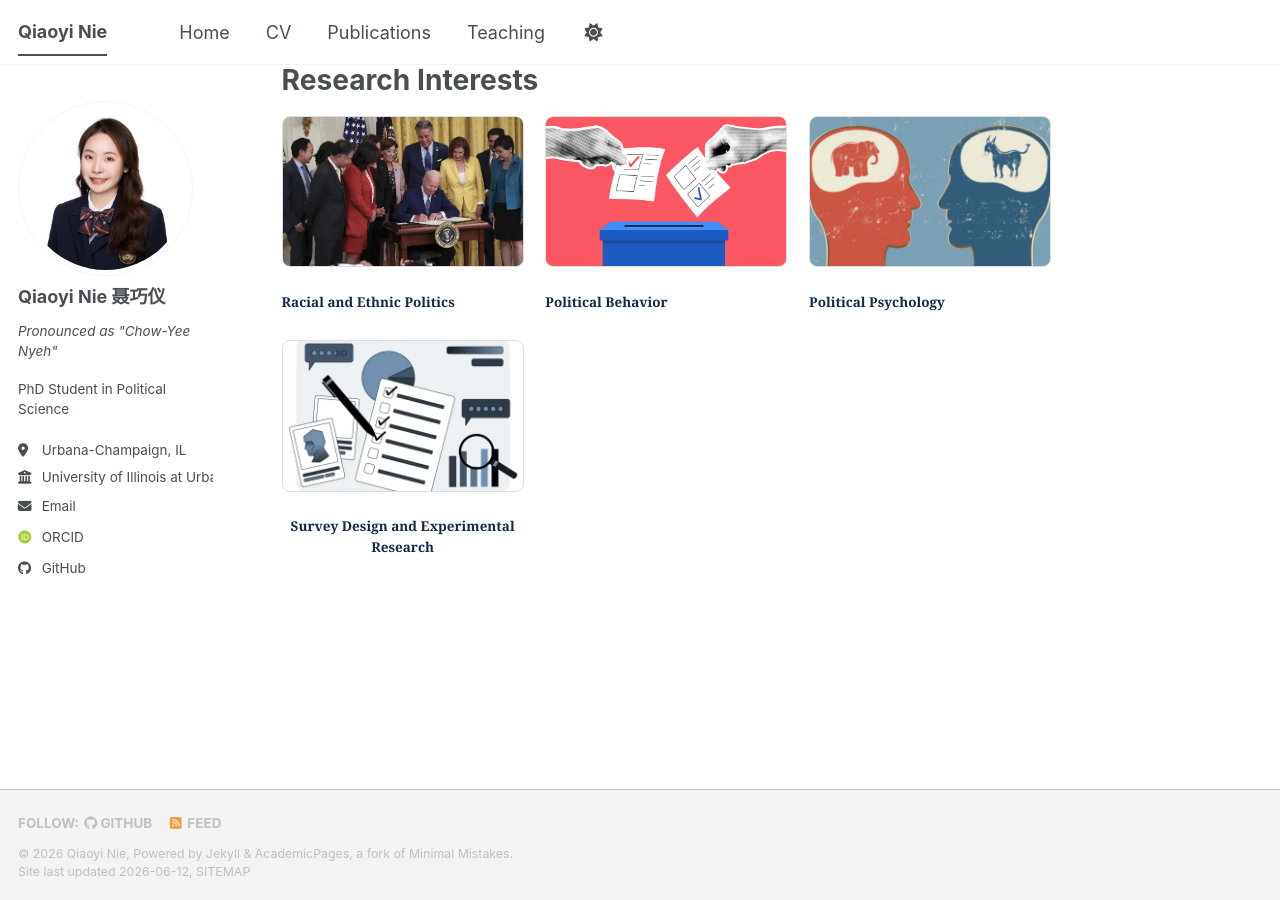
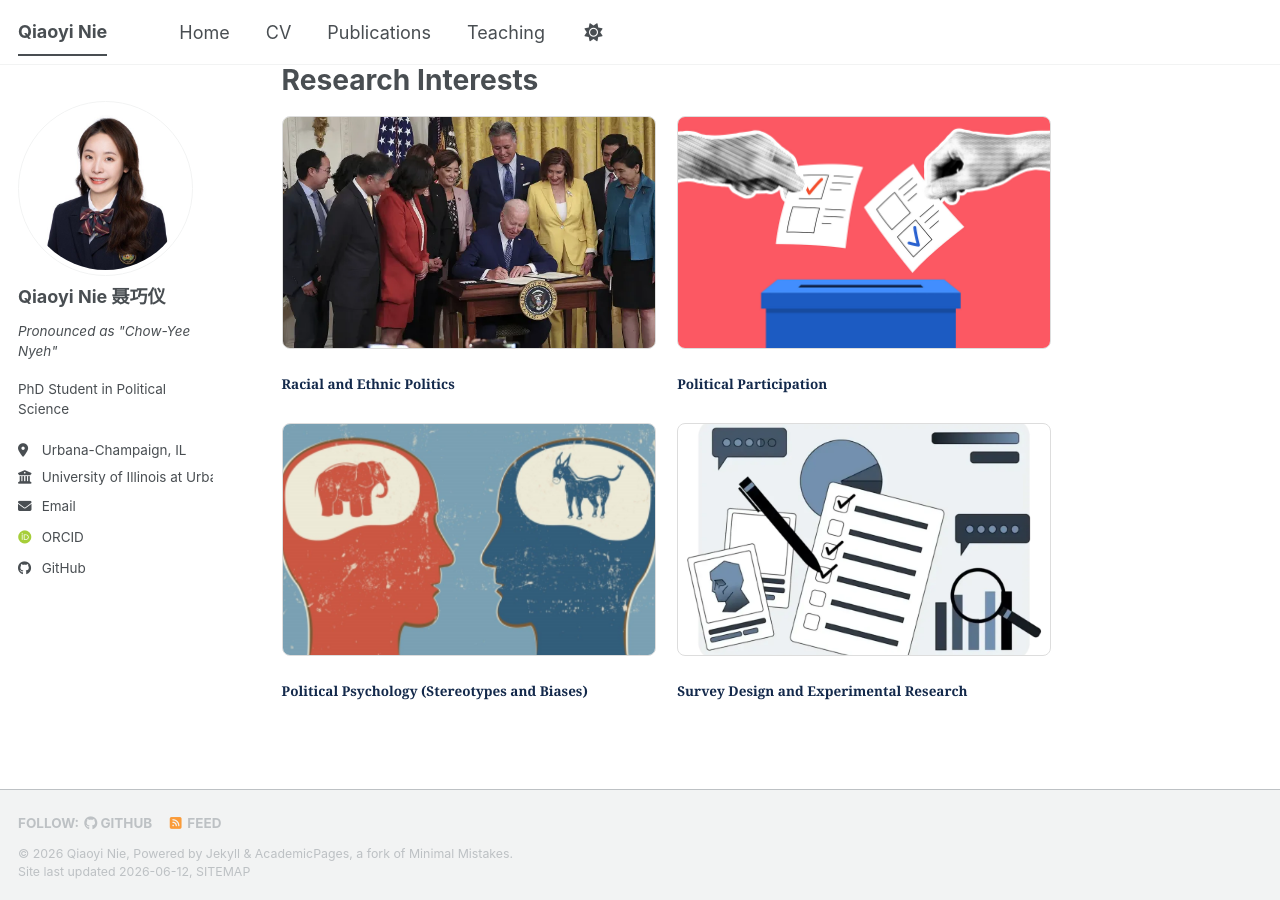
Before and after one commit to QiaoyiNie/qiaoyinie.github.io, a Jekyll site: the page built from _pages/about.md, in a window 1280 px wide and 900 px high, scrolled down 574 px. Built offline with Jekyll 4.4.1, drawn with Linux system fonts in a browser that asks for light colours; some web fonts are replaced; a script bundle is joined from its source files by our own code; library files that are not in the unit come from our copies.

Commit message:
Use 2x2 grid and update research interest captions (#15)
Co-authored-by: Claude <noreply@anthropic.com>

```diff
--- a/_pages/about.md
+++ b/_pages/about.md
@@ -20,7 +20,7 @@ Education
 
 Research Interests
 ======
-<div style="display:grid; grid-template-columns:repeat(auto-fit, minmax(220px, 1fr)); gap:1.2em; margin-top:1em;">
+<div style="display:grid; grid-template-columns:repeat(2, 1fr); gap:1.2em; margin-top:1em;">
 
   <figure style="margin:0; text-align:center;">
     <img src="/images/racial-ethnic-politics.jpg" alt="Racial and Ethnic Politics" style="width:100%; aspect-ratio:16/10; object-fit:cover; border-radius:8px; border:1px solid #ddd;">
@@ -28,13 +28,13 @@ Research Interests
   </figure>
 
   <figure style="margin:0; text-align:center;">
-    <img src="/images/political-behavior.jpg" alt="Political Behavior" style="width:100%; aspect-ratio:16/10; object-fit:cover; border-radius:8px; border:1px solid #ddd;">
-    <figcaption style="margin-top:.5em; font-weight:700; color:#13294B;">Political Behavior</figcaption>
+    <img src="/images/political-behavior.jpg" alt="Political Participation" style="width:100%; aspect-ratio:16/10; object-fit:cover; border-radius:8px; border:1px solid #ddd;">
+    <figcaption style="margin-top:.5em; font-weight:700; color:#13294B;">Political Participation</figcaption>
   </figure>
 
   <figure style="margin:0; text-align:center;">
-    <img src="/images/political-psychology.jpg" alt="Political Psychology" style="width:100%; aspect-ratio:16/10; object-fit:cover; border-radius:8px; border:1px solid #ddd;">
-    <figcaption style="margin-top:.5em; font-weight:700; color:#13294B;">Political Psychology</figcaption>
+    <img src="/images/political-psychology.jpg" alt="Political Psychology (Stereotypes and Biases)" style="width:100%; aspect-ratio:16/10; object-fit:cover; border-radius:8px; border:1px solid #ddd;">
+    <figcaption style="margin-top:.5em; font-weight:700; color:#13294B;">Political Psychology (Stereotypes and Biases)</figcaption>
   </figure>
 
   <figure style="margin:0; text-align:center;">
```
